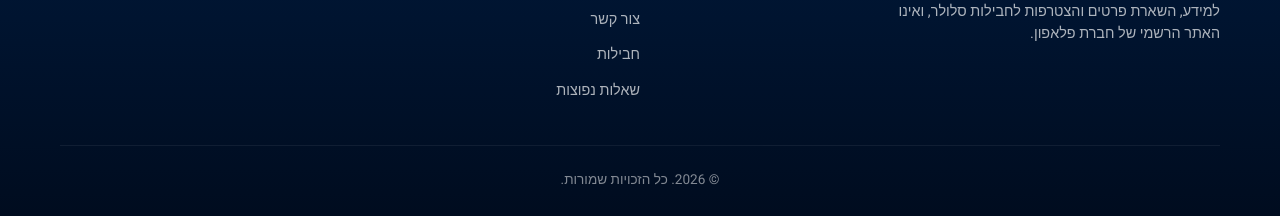
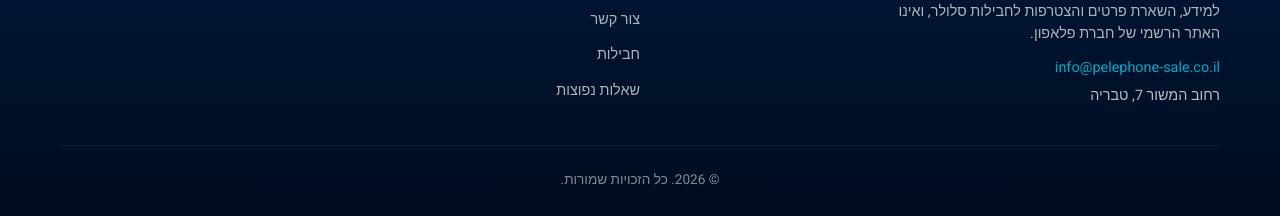
Before and after one commit to ngursellall-hue/pelephone-sale, a website: page contact.html in a window 1280 px wide. Shown: the part 1890-2106 px from the top of the page. Drawn offline with Linux system fonts and the light colour scheme; no server answers.

Commit message:
Update contact phone, hero title, and footer company details.
Co-authored-by: Cursor <cursoragent@cursor.com>

```diff
--- a/contact.html
+++ b/contact.html
@@ -64,7 +64,7 @@
               <svg viewBox="0 0 24 24" fill="none" stroke="currentColor" stroke-width="2" stroke-linecap="round" stroke-linejoin="round"><path d="M22 16.92v3a2 2 0 01-2.18 2 19.79 19.79 0 01-8.63-3.07 19.5 19.5 0 01-6-6 19.79 19.79 0 01-3.07-8.67A2 2 0 014.11 2h3a2 2 0 012 1.72 12.84 12.84 0 00.7 2.81 2 2 0 01-.45 2.11L8.09 9.91a16 16 0 006 6l1.27-1.27a2 2 0 012.11-.45 12.84 12.84 0 002.81.7A2 2 0 0122 16.92z"/></svg>
               <div>
                 <strong>טלפון להנהלת האתר</strong>
-                <span dir="ltr"><a href="tel:0502221111">050-222-1111</a> <small>(זמני)</small></span>
+                <span dir="ltr"><a href="tel:043852800">04-3852800</a></span>
               </div>
             </div>
 
@@ -145,6 +145,10 @@
             <span class="logo__badge">משווק מורשה</span>
           </a>
           <p>האתר מופעל על ידי סייל אול שיווק ומכירה בע&quot;מ, ח.פ 515719904, משווק מורשה של פלאפון. האתר מיועד למידע, השארת פרטים והצטרפות לחבילות סלולר, ואינו האתר הרשמי של חברת פלאפון.</p>
+          <ul class="footer__contact">
+            <li><a href="mailto:info@pelephone-sale.co.il" dir="ltr">info@pelephone-sale.co.il</a></li>
+            <li>רחוב המשור 7, טבריה</li>
+          </ul>
         </div>
         <nav class="footer__nav" aria-label="ניווט">
           <h4>ניווט</h4>
@@ -170,7 +174,7 @@
   </footer>
 
   <div class="sticky-cta" role="region" aria-label="פעולות מהירות">
-    <a href="tel:0502221111" class="btn btn-phone sticky-cta__phone" aria-label="חייגו להנהלת האתר">
+    <a href="tel:043852800" class="btn btn-phone sticky-cta__phone" aria-label="חייגו להנהלת האתר">
       <svg class="btn-icon" viewBox="0 0 24 24" fill="none" stroke="currentColor" stroke-width="2"><path d="M22 16.92v3a2 2 0 01-2.18 2 19.79 19.79 0 01-8.63-3.07 19.5 19.5 0 01-6-6 19.79 19.79 0 01-3.07-8.67A2 2 0 014.11 2h3a2 2 0 012 1.72 12.84 12.84 0 00.7 2.81 2 2 0 01-.45 2.11L8.09 9.91a16 16 0 006 6l1.27-1.27a2 2 0 012.11-.45 12.84 12.84 0 002.81.7A2 2 0 0122 16.92z"/></svg>
     </a>
     <a href="index.html#lead-form" class="btn btn-primary">לפרטים והצטרפות — דף הבית</a>
--- a/css/main.css
+++ b/css/main.css
@@ -2078,6 +2078,30 @@ h1, h2, h3, h4 {
   line-height: 1.55;
 }
 
+.footer__contact {
+  list-style: none;
+  margin: 12px 0 0;
+  padding: 0;
+  font-size: 0.9rem;
+  opacity: 0.85;
+  max-width: 340px;
+  line-height: 1.5;
+}
+
+.footer__contact li + li {
+  margin-top: 6px;
+}
+
+.footer__contact a {
+  color: var(--cyan);
+  transition: opacity var(--transition);
+}
+
+.footer__contact a:hover {
+  opacity: 1;
+  text-decoration: underline;
+}
+
 .footer__phone {
   display: flex;
   align-items: center;
```
Also changed, not shown: 404.html (+4 -0 lines), about.html (+4 -0 lines), index.html (+5 -1 lines), terms.html (+4 -0 lines), thank-you.html (+4 -0 lines).
